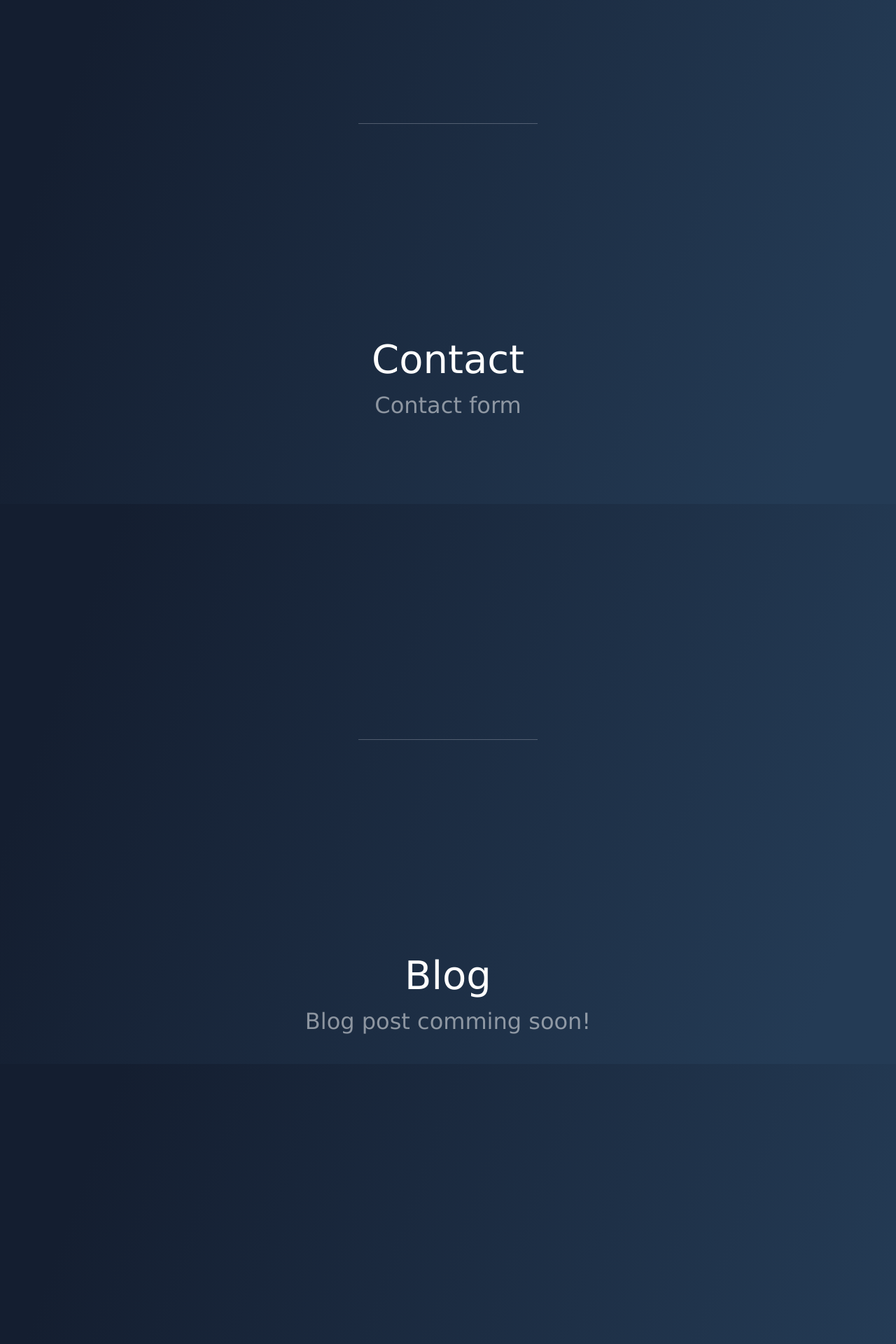
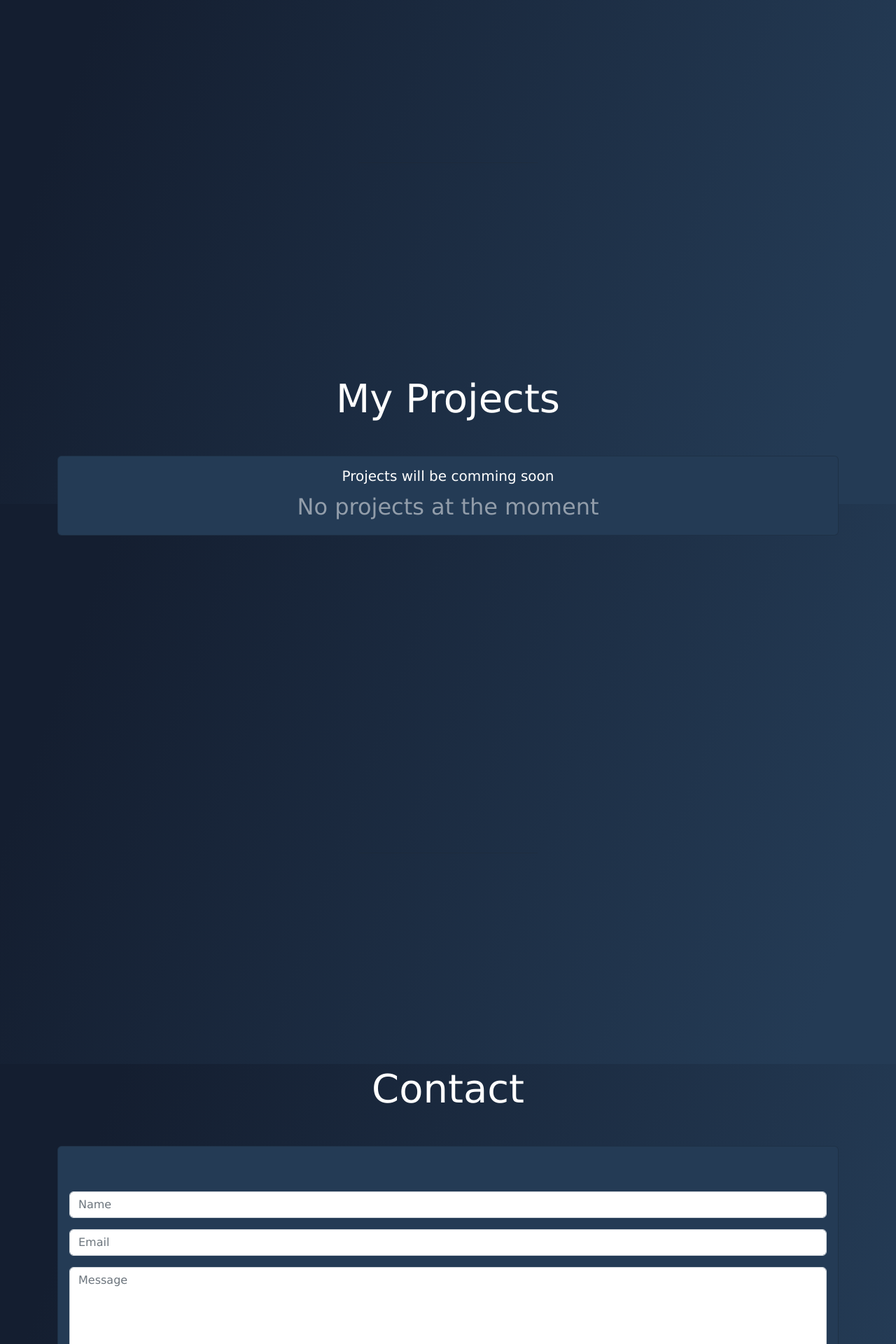
Before and after one commit to OlauPla/MyWebsite, a Django app: page / in a window 1280 px wide. Shown: the part 1680-3600 px from the top of the page at 70% size. Run offline with Django 4.2, Linux system fonts and the light colour scheme; some libraries are stand-ins or nearby versions.

Commit message:
A lot of chhanges
Changes

```diff
--- a/main/admin.py
+++ b/main/admin.py
@@ -1,4 +1 @@
 from django.contrib import admin
-from .models import BlogPost
-
-admin.site.register(BlogPost)
--- /dev/null
+++ b/main/forms.py
@@ -0,0 +1,6 @@
+from django import forms
+
+class ContactForm(forms.Form):
+    name = forms.CharField(max_length=200,widget=forms.TextInput(attrs={'placeholder': 'Name'}),label="")
+    email = forms.EmailField(widget=forms.EmailInput(attrs={'placeholder': 'Email'}),label="")
+    message = forms.CharField(max_length=500, min_length=200,label="",widget=forms.Textarea(attrs={'placeholder': 'Message'}))
--- a/main/templates/main/index.html
+++ b/main/templates/main/index.html
@@ -1,4 +1,5 @@
 {% load static %}
+{% load crispy_forms_tags %}
 <!doctype html>
 <html lang="en">
   <head>
@@ -11,7 +12,6 @@
         body{
             background: linear-gradient(109.6deg, rgb(20, 30, 48) 11.2%, rgb(36, 59, 85) 91.1%);
             background-attachment: fixed;
-            color: ghostwhite;
             scroll-behavior: smooth;
             font-family: "Lexend Deca", Verdana, Arial, Helvetica, sans-serif;
         }
@@ -41,9 +41,6 @@
             color: white;
         }
 
-        a:hover{
-            color:red;
-        }
 
         .separation{
             margin-top: 8cm;
@@ -55,18 +52,22 @@
         }
 
         .navbar{
-            position: fixed;
-            background:transparent;
+
+            background:white;
             width: 100%;
             text-align: center;
-            position: fixed;
-            top: 0;
         }
+
+        .card{
+            background-color: rgb(36, 59, 85);
+            color:white;
+        }
+
 
     </style>
 </head>
   <body>
-    <nav class="navbar navbar-expand-lg navbar-dark bg-dark">
+    <nav class="navbar navbar-expand-lg navbar-dark bg-dark sticky-top">
         <div class="container-fluid">
           <a class="navbar-brand text-light mx-5" href="#">Olau Pla Richart</a>
           <button class="navbar-toggler" type="button" data-bs-toggle="collapse" data-bs-target="#navbarNavAltMarkup" aria-controls="navbarNavAltMarkup" aria-expanded="false" aria-label="Toggle navigation">
@@ -76,8 +77,9 @@
             <div class="navbar-nav">
               <a class="nav-link active mx-3" aria-current="page" href="#home">HOME</a>
               <a class="nav-link mx-3" href="#about">ABOUT</a>
+              <a class="nav-link mx-3" href="#projects">PROJECTS</a>
               <a class="nav-link mx-3" href="#contact">CONTACT</a>
-              <a class="nav-link mx-3" href="#blog">BLOG</a>
+
             </div>
 
             <span class="navbar-text">
@@ -98,21 +100,39 @@
         <h1 class="text-center">About me</h1>
         <p class="text-center">I am 14 year old programmer that is currently learning web development.</br>I have experience with python and JS.</p>
     </div>
+    <hr width="20%" style="margin: auto;" id="projects"></hr>
+    <div class="container separation">
+        <h1 class="text-center">My Projects</h1>
+        <div class="card mx-auto mt-5" style="width: auto;">
+            <div class="card-body">
+              <h5 class="card-title text-center">Projects will be comming soon</h5>
+              <p class="card-text text-center">No projects at the moment</p>
+            </div>
+        </div>
+
+    </div>
     <hr width="20%" style="margin: auto;" id="contact"></hr>
     <div class="container separation">
         <h1 class="text-center">Contact</h1>
-        <p class="text-center">Contact form</p>
-    </div>
-    <hr width="20%" style="margin: auto;" id="blog"></hr>
-    <div class="container separation">
-        <h1 class="text-center">Blog</h1>
-        <p class="text-center">Blog post comming soon!</p>
+        <div class="card mt-5">
+            <div class="card-body">
+                <form method="POST">
+                    {% csrf_token %}
+                    <fieldset class="form-group mt-5">
+                        {{ form|crispy }}
+                    </fieldset>
+                    <div class="form-group">
+                        <button class="btn btn-dark" type="submit">Submit</button>
+                    </div>
+                </form>
+            </div>
+          </div>
+
     </div>
     <footer class="bg-dark text-center text-lg-start">
         <!-- Copyright -->
-        <div class="text-center p-3" style="background-color: rgba(0, 0, 0, 0.2);">
-          © 2022 Copyright: Olau Pla Richart
-
+        <div class="text-center p-3" style="background-color: rgba(0, 0, 0, 0.2); color:white">
+          © 2022 Copyright: Olau Pla Richart. All rights reserved. v=1.0
         </div>
         <!-- Copyright -->
     </footer>
--- a/main/views.py
+++ b/main/views.py
@@ -1,4 +1,14 @@
-from django.shortcuts import render
+from django.shortcuts import render, redirect
+from .forms import ContactForm
 
 def index(request):
-    return render(request, 'main/index.html', {})
+    if request.POST:
+        f = ContactForm(request.POST)
+        if f.is_valid():
+            return redirect('home')
+
+
+    else:
+        f = ContactForm()
+
+    return render(request, 'main/index.html', { 'form': f })
```
Also changed, not shown: main/models.py (+0 -8 lines), mysite/settings.py (+7 -1 lines), db.sqlite3, main/migrations/0002_delete_blogpost.py (added).
